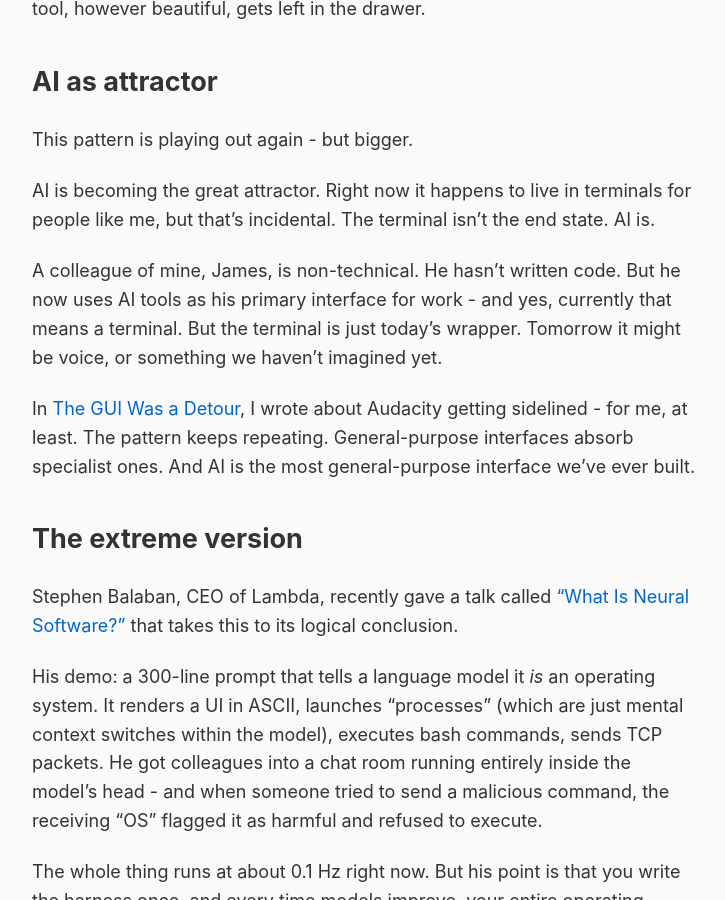
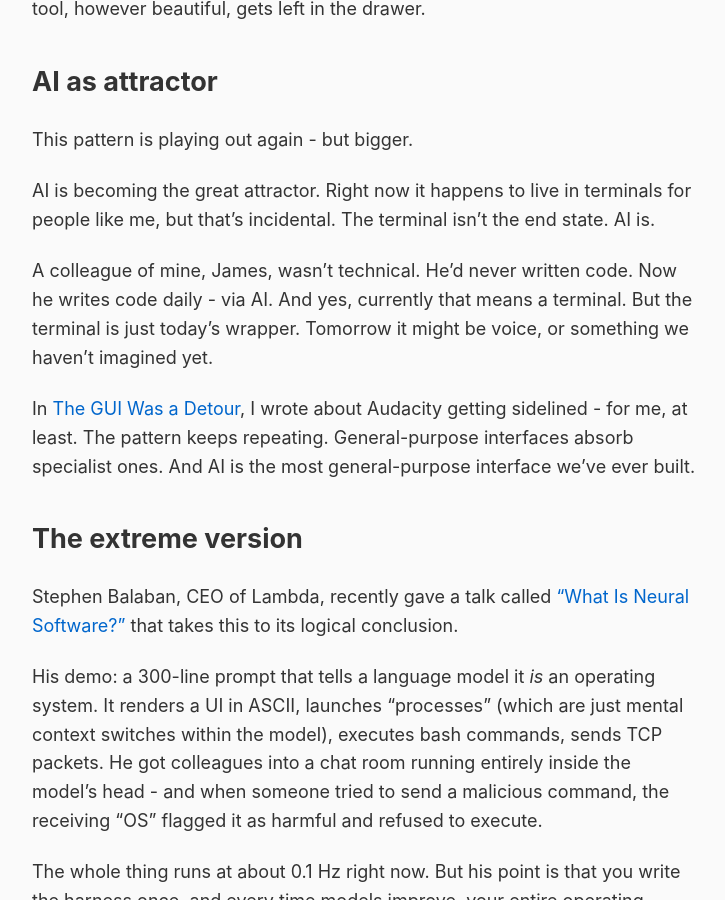
Before and after one commit to rob137/rob137.github.io, a Jekyll site: the page built from _posts/2026-01-05-the-great-attractor.md, in a window 1280 px wide and 900 px high, scrolled down 1024 px. Shown: the whole window, without its empty margins (275-1000 px from the left). Built offline with Jekyll 4.4.1, drawn with Linux system fonts in a browser that asks for light colours.

Commit message:
Fix James description - now writes code via AI

```diff
--- a/_posts/2026-01-05-the-great-attractor.md
+++ b/_posts/2026-01-05-the-great-attractor.md
@@ -26,7 +26,7 @@ This pattern is playing out again - but bigger.
 
 AI is becoming the great attractor. Right now it happens to live in terminals for people like me, but that's incidental. The terminal isn't the end state. AI is.
 
-A colleague of mine, James, is non-technical. He hasn't written code. But he now uses AI tools as his primary interface for work - and yes, currently that means a terminal. But the terminal is just today's wrapper. Tomorrow it might be voice, or something we haven't imagined yet.
+A colleague of mine, James, wasn't technical. He'd never written code. Now he writes code daily - via AI. And yes, currently that means a terminal. But the terminal is just today's wrapper. Tomorrow it might be voice, or something we haven't imagined yet.
 
 In [The GUI Was a Detour](/2026/01/02/the-gui-was-a-detour/), I wrote about Audacity getting sidelined - for me, at least. The pattern keeps repeating. General-purpose interfaces absorb specialist ones. And AI is the most general-purpose interface we've ever built.
 
```
